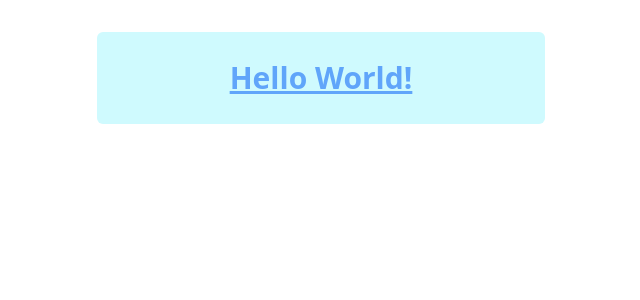
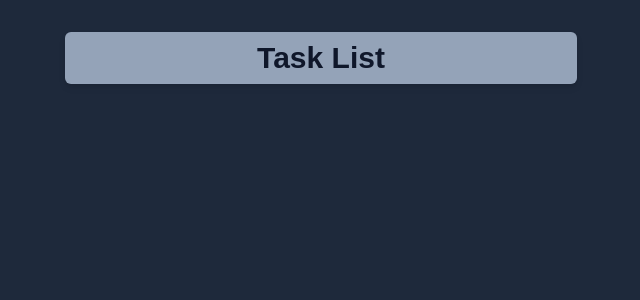
Before and after one commit to Shubamium/TaskList, a React (Vite) app: page / in a window 1280 px wide. Shown: the top 300 px of the page, without its empty margins (319-959 px from the left). Built offline with nearby package versions, Linux system fonts and the light colour scheme.

Commit message:
Integrate Google Fonts

```diff
--- a/index.html
+++ b/index.html
@@ -5,7 +5,7 @@
     <link rel="icon" type="image/svg+xml" href="/vite.svg" />
     <meta name="viewport" content="width=device-width, initial-scale=1.0" />
   </head>
-  <body>
+  <body class="bg-slate-800">
     <div id="root"></div>
     <script type="module" src="/src/main.jsx"></script>
   </body>
--- a/src/App.jsx
+++ b/src/App.jsx
@@ -5,7 +5,9 @@ function App() {
   const [count, setCount] = useState(0)
 
   return (
-   <h2 className="text-3xl underline font-bold font-sans text-blue-400 bg-cyan-100 px-3 max-w-md mx-auto py-7 rounded-md">Hello World!</h2>
+    <h2 className="text-3xl font-poppins font-bold  text-slate-900 drop-shadow-md bg-slate-400 px-3 max-w-lg mx-auto py-2 rounded-md hover:shadow-md hover:cursor-pointer transition-all">
+      Task List
+    </h2>
   )
 }
 
--- a/tailwind.config.cjs
+++ b/tailwind.config.cjs
@@ -5,7 +5,11 @@ module.exports = {
     "./src/**/*.{js,ts,jsx,tsx}"
   ],
   theme: {
-    extend: {},
+    extend: {
+      fontFamily:{
+        poppins:['Poppins','sans-serif']
+      }
+    },
   },
   plugins: [],
 }
```
